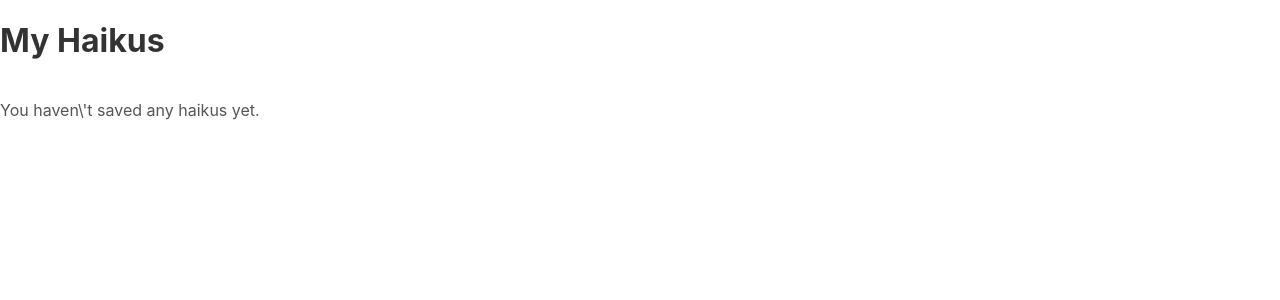
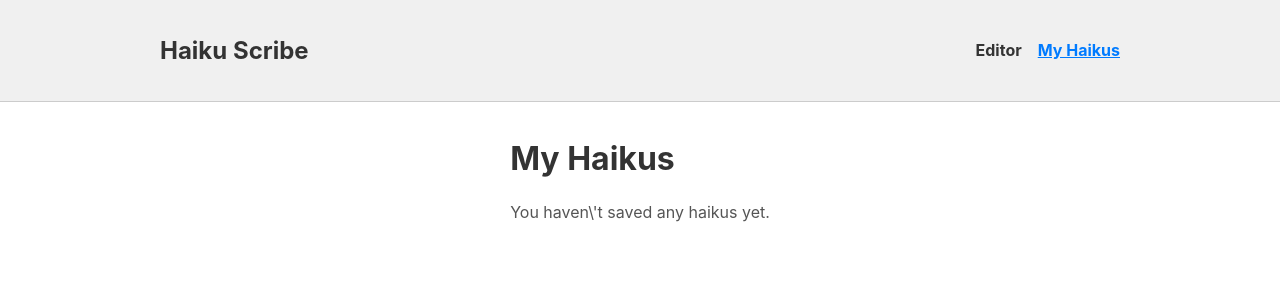
Before and after one commit to mckennapsean/haiku-scribe, a SvelteKit app: page /my-haikus in a window 1280 px wide. Shown: the top 300 px of the page. Built offline with nearby package versions, Linux system fonts and the light colour scheme.

Commit message:
feat: Implement global layout with navigation header

```diff
--- a/src/routes/+layout.svelte
+++ b/src/routes/+layout.svelte
@@ -2,11 +2,64 @@
 	import favicon from '$lib/assets/favicon.svg';
 	import '../app.css'; // Import global styles
 
-	let { children } = $props();
+	let { children, data } = $props();
 </script>
 
 <svelte:head>
 	<link rel="icon" href={favicon} />
 </svelte:head>
 
-{@render children?.()}
+<header>
+	<nav>
+		<h1>Haiku Scribe</h1>
+		<ul>
+			<li><a href="/" class:active={data.url === '/'}>Editor</a></li>
+			<li><a href="/my-haikus" class:active={data.url === '/my-haikus'}>My Haikus</a></li>
+		</ul>
+	</nav>
+</header>
+
+<main>
+	{@render children?.()}
+</main>
+
+<style>
+	header {
+		background-color: #f0f0f0;
+		padding: 1em;
+		border-bottom: 1px solid #ccc;
+	}
+
+	nav {
+		display: flex;
+		justify-content: space-between;
+		align-items: center;
+		max-width: 960px;
+		margin: 0 auto;
+	}
+
+	nav ul {
+		list-style: none;
+		margin: 0;
+		padding: 0;
+		display: flex;
+		gap: 1em;
+	}
+
+	nav a {
+		text-decoration: none;
+		color: #333;
+		font-weight: bold;
+	}
+
+	nav a.active {
+		color: #007bff;
+		text-decoration: underline;
+	}
+
+	main {
+		max-width: 960px;
+		margin: 1em auto;
+		padding: 0 1em;
+	}
+</style>
--- /dev/null
+++ b/src/routes/+layout.ts
@@ -0,0 +1,7 @@
+import type { LayoutLoad } from './$types';
+
+export const load: LayoutLoad = ({ url }) => {
+    return {
+        url: url.pathname
+    };
+};
```
